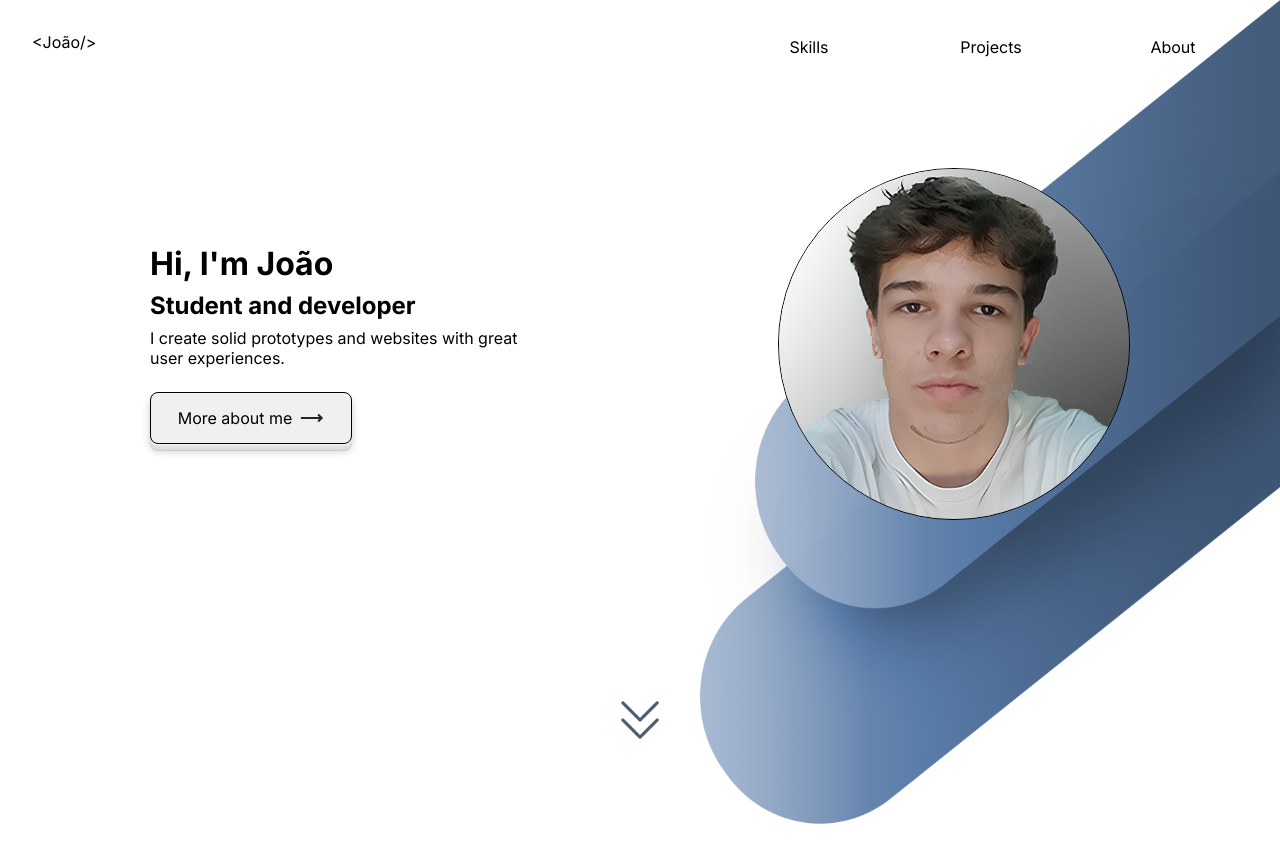
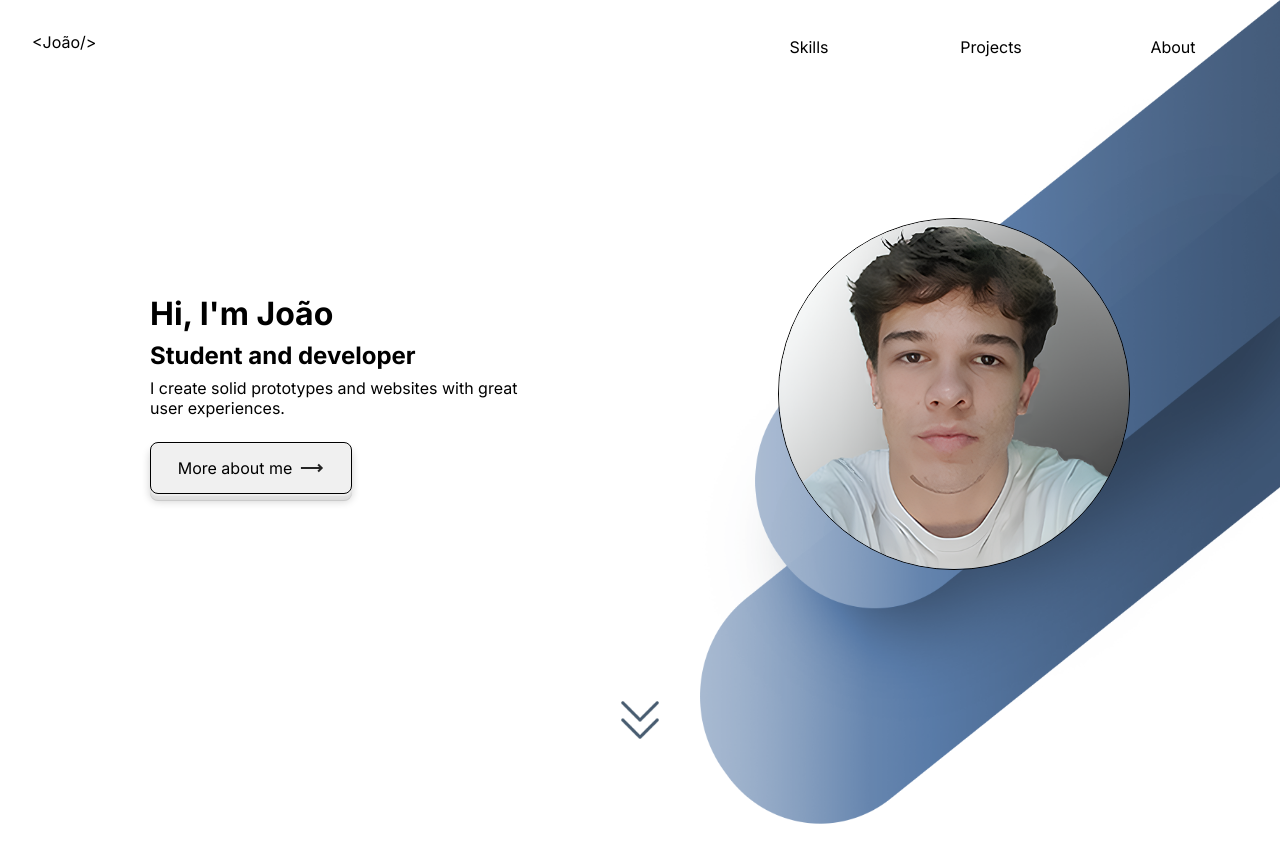
Before and after one commit to joaovnpt/portfolio, a Vue app: page / in a window 1280 px wide. Shown: the top 862 px of the page. Built offline with nearby package versions, Linux system fonts and the light colour scheme; a web font is replaced by a local one.

Commit message:
Refactor: Redo HomeView html structure

```diff
--- a/src/components/ProfileComponent.vue
+++ b/src/components/ProfileComponent.vue
@@ -1,7 +1,7 @@
 <script setup></script>
 
 <template>
-  <div class="container">
+  <div class="profile-container">
     <h1 class="presentation">Hi, I'm João</h1>
     <h2>Student and developer</h2>
     <p>I create solid prototypes and websites with great user experiences.</p>
@@ -24,7 +24,7 @@
 </template>
 
 <style scoped>
-.container {
+.profile-container {
   display: flex;
   flex-direction: column;
   gap: 0.5rem;
--- a/src/views/HomeView.vue
+++ b/src/views/HomeView.vue
@@ -1,20 +1,31 @@
 <script setup>
 import ProfileComponent from '@/components/ProfileComponent.vue'
 import ProfilePicture from '@/components/ProfilePicture.vue'
+import SkillsComponent from '@/components/SkillsComponent.vue'
 </script>
 
 <template>
-  <main class="main">
-    <ProfileComponent />
-    <ProfilePicture class="profile-picture" />
-  </main>
-  <div class="arrow-down"><img src="../assets/seta-para-baixo.svg" alt="" /></div>
+  <div class="container">
+    <main class="main">
+      <div class="profile-wrapper">
+        <ProfileComponent />
+        <ProfilePicture class="profile-picture" />
+      </div>
+      <div class="arrow-down"><img src="../assets/seta-para-baixo.svg" alt="" /></div>
+    </main>
+    <div class="skills">
+      <SkillsComponent />
+    </div>
+  </div>
 </template>
 
 <style scoped>
 .main {
-  padding: 50px 150px 150px 150px;
-  height: 400px;
+  padding: 50px 150px 0 150px;
+  height: 100vh;
+}
+.profile-wrapper {
+  height: 500px;
   display: flex;
   flex-direction: row;
   justify-content: space-between;
@@ -28,7 +39,7 @@ import ProfilePicture from '@/components/ProfilePicture.vue'
   display: flex;
   justify-content: center;
   align-items: center;
-  position: fixed;
+  position: absolute;
   top: 90%;
   left: 50%;
   transform: translate(-50%, -50%);
```
